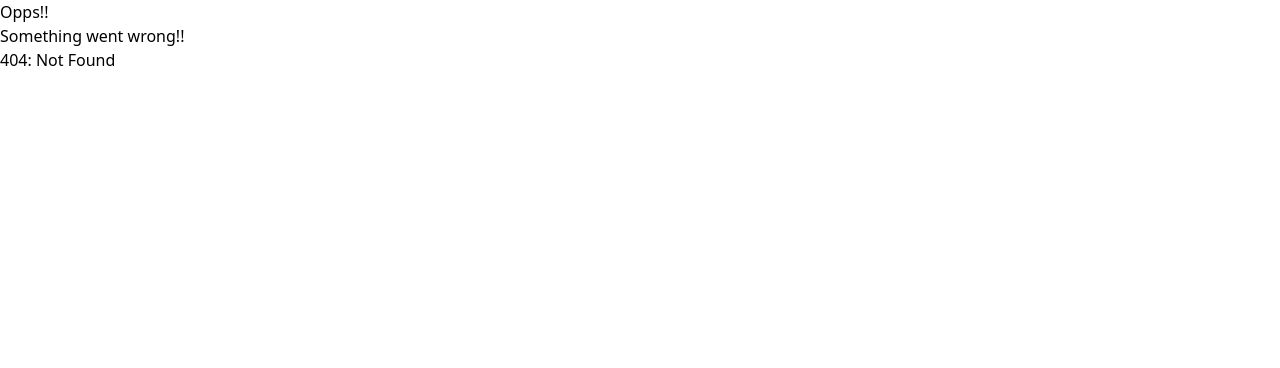
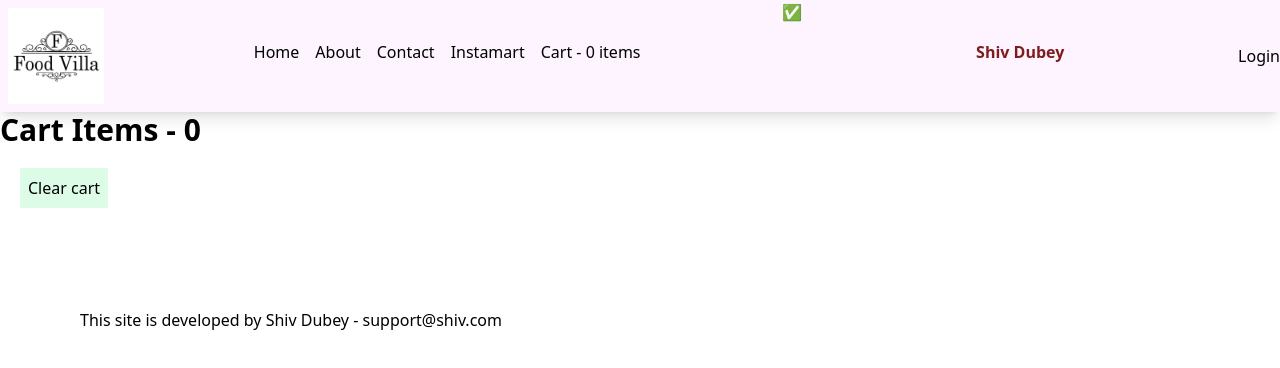
Before and after one commit to sahildubeydev/BrushUp-ReactJS, a React (Vite) app: page /cart in a window 1280 px wide. Before the commit this address had no page. Shown: the top 368 px of the page. Built offline with nearby package versions, Linux system fonts and the light colour scheme.

Commit message:
two types of web application layer, ui layer, data layer, redux

```diff
--- a/package.json
+++ b/package.json
@@ -26,8 +26,10 @@
     "tailwindcss": "^3.2.7"
   },
   "dependencies": {
+    "@reduxjs/toolkit": "^1.9.3",
     "react": "^18.2.0",
     "react-dom": "^18.2.0",
+    "react-redux": "^8.0.5",
     "react-router-dom": "^6.8.1"
   }
 }
--- a/src/App.js
+++ b/src/App.js
@@ -12,6 +12,9 @@
 import Shimmer from "./components/Shimmer";
 // import Instamart from "./components/Instamart";
 import UserContext from "./utils/UserContext";
+import { Provider } from "react-redux";
+import store from "./utils/store";
+import Cart from "./components/Cart";
 
 const Instamart = lazy(() => import("./components/Instamart"));
 const About = lazy(() => import("./components/About"));
@@ -24,17 +27,18 @@
   });
 
   return (
-    <>
+    <Provider store={store}>
       <UserContext.Provider
         value={{
           user: user,
+          setUser: setUser,
         }}
       >
         <Header />
         <Outlet />
         <Footer />
       </UserContext.Provider>
-    </>
+    </Provider>
   );
 };
 
@@ -85,6 +89,10 @@
           </Suspense>
         ),
       },
+      {
+        path: "/cart",
+        element: <Cart />,
+      },
     ],
   },
 ]);
--- /dev/null
+++ b/src/components/Cart.js
@@ -0,0 +1,32 @@
+import { useDispatch, useSelector } from "react-redux";
+import FoodItem from "./FoodItem";
+import { clearCart } from "../utils/cartSlice";
+
+const Cart = () => {
+  const cartItems = useSelector((store) => store.cart.items);
+
+  const dispatch = useDispatch();
+
+  const handleClearCart = () => {
+    dispatch(clearCart());
+  };
+
+  return (
+    <div>
+      <h1 className="font-bold text-3xl">Cart Items - {cartItems.length}</h1>
+      <button
+        className="bg-green-100 p-2 m-5"
+        onClick={() => handleClearCart()}
+      >
+        Clear cart
+      </button>
+      <div className="flex">
+        {cartItems.map((item) => (
+          <FoodItem key={item.id} {...item} />
+        ))}
+      </div>
+    </div>
+  );
+};
+
+export default Cart;
--- /dev/null
+++ b/src/components/FoodItem.js
@@ -0,0 +1,14 @@
+import { IMG_CDN_URL } from "../constants";
+
+const FoodItem = ({ name, description, cloudinaryImageId, price }) => {
+  return (
+    <div className="w-56 p-2 m-2 shadow-md bg-fuchsia-50">
+      <img src={IMG_CDN_URL + cloudinaryImageId} />
+      <h2 className="font-bold text-2xl">{name}</h2>
+      <h3>{description}</h3>
+      <h4>Rupees: {price / 100}</h4>
+    </div>
+  );
+};
+
+export default FoodItem;
--- a/src/components/Header.js
+++ b/src/components/Header.js
@@ -3,6 +3,7 @@
 import { Link } from "react-router-dom";
 import useOnline from "../utils/useOnline";
 import UserContext from "../utils/UserContext";
+import { useSelector } from "react-redux";
 
 const loggedInUser = () => {
   // API call to check authentication
@@ -23,6 +24,9 @@
 
   const { user } = useContext(UserContext);
 
+  const cartItem = useSelector((store) => store.cart.items);
+  console.log(cartItem);
+
   return (
     <div className="flex justify-between bg-fuchsia-50 shadow-lg">
       <Title />
@@ -38,10 +42,10 @@
             <Link to="/contact">Contact</Link>
           </li>
           <li className="px-2">
-            <Link to="/cart">Cart</Link>
+            <Link to="/instamart">Instamart</Link>
           </li>
           <li className="px-2">
-            <Link to="/Instamart">Instamart</Link>
+            <Link to="/cart">Cart - {cartItem.length} items</Link>
           </li>
         </ul>
       </div>
--- a/src/components/RestaurantMenu.js
+++ b/src/components/RestaurantMenu.js
@@ -3,16 +3,28 @@
 import { IMG_CDN_URL } from "../constants";
 import useRestaurant from "../utils/useRestaurant";
 import Shimmer from "./Shimmer";
+import { addItem } from "../utils/cartSlice";
+import { useDispatch } from "react-redux";
 
 const RestaurantMenu = () => {
   const { id } = useParams();
 
   const restaurant = useRestaurant(id);
 
+  const dispatch = useDispatch();
+
+  const addFoodItem = (item) => {
+    dispatch(addItem(item));
+  };
+
+  const handleAddItem = () => {
+    dispatch(addItem("Grapes"));
+  };
+
   return !restaurant ? (
     <Shimmer />
   ) : (
-    <div className="menu">
+    <div className="flex">
       <div>
         <h1>Restaurant id: {id}</h1>
         <h2>{restaurant?.name}</h2>
@@ -22,11 +34,19 @@
         <h3>{restaurant?.avgRating} stars</h3>
         <h3>{restaurant?.costForTwoMsg}</h3>
       </div>
-      <div>
+      <div className="p-5">
         <h1>Menu</h1>
         <ul>
           {Object.values(restaurant?.menu?.items).map((item) => (
-            <li key={item.id}>{item.name}</li>
+            <li key={item.id}>
+              {item.name} -{" "}
+              <button
+                className="p-1 bg-green-50"
+                onClick={() => addFoodItem(item)}
+              >
+                Add
+              </button>
+            </li>
           ))}
         </ul>
       </div>
--- /dev/null
+++ b/src/utils/cartSlice.js
@@ -0,0 +1,27 @@
+import { createSlice } from "@reduxjs/toolkit";
+
+const cartSlice = createSlice({
+  name: "cart",
+  initialState: {
+    items: [],
+  },
+  reducers: {
+    addItem: (state, action) => {
+      state.items.push(action.payload);
+    },
+    removeItem: (state, action) => {
+      state.items.pop();
+    },
+    clearCart: (state) => {
+      state.items = [];
+    },
+  },
+});
+
+export const { addItem, removeItem, clearCart } = cartSlice.actions;
+
+export default cartSlice.reducer;
+
+// export const { addItem, removeItem, clearCart } = cartSlice.actions;
+
+// export default cartSlice.reducer;
--- /dev/null
+++ b/src/utils/store.js
@@ -0,0 +1,38 @@
+const { configureStore } = require("@reduxjs/toolkit");
+import cartSlice from "./cartSlice";
+
+const store = configureStore({
+  reducer: {
+    cart: cartSlice,
+  },
+});
+
+export default store;
+
+/**
+ * Created store
+ *  - imported from configureStore() -> import from RTK
+ *
+ *  Provide my store to app
+ *  - <Provider store = {store}/> -> import from react-redux
+ *
+ * Slice
+ *  - createSlice() -> comes from RTK
+ *      -createSlice({
+ *          name: "",
+ *          initialState:
+ *          reducers: {
+ *              addItem: (state, action)=>{state= action.payload}
+ *          }
+ *      })
+ *    export const {addItem, removeItem} = cartSlice.actions
+ *    export default cartSlice().reducer;
+ *
+ *  Put that slice into store
+ *      - {
+ *          reducer: {
+ *              cart: cartSlice,
+ *              user: userSlice
+ *          }
+ *        }
+ */
--- a/src/utils/useRestaurant.js
+++ b/src/utils/useRestaurant.js
@@ -11,7 +11,7 @@
   async function getRestaurantInfo() {
     const data = await fetch(FETCH_MENU_URL + resId);
     const json = await data.json();
-    console.log(json.data);
+    // console.log(json.data);
     setRestaurant(json.data);
   }
 
```
Also changed, not shown: 1 other file (tests, documents, lock files or other folders).
